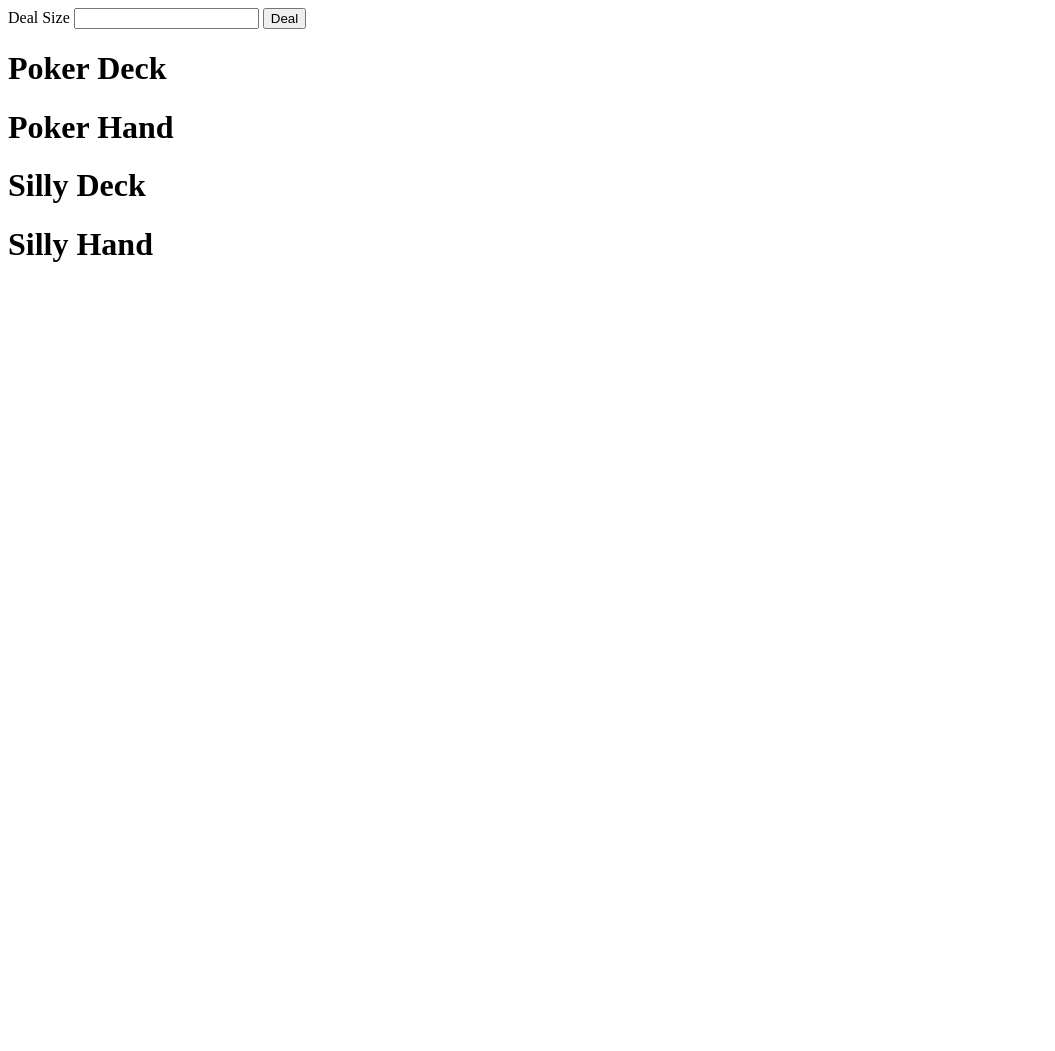
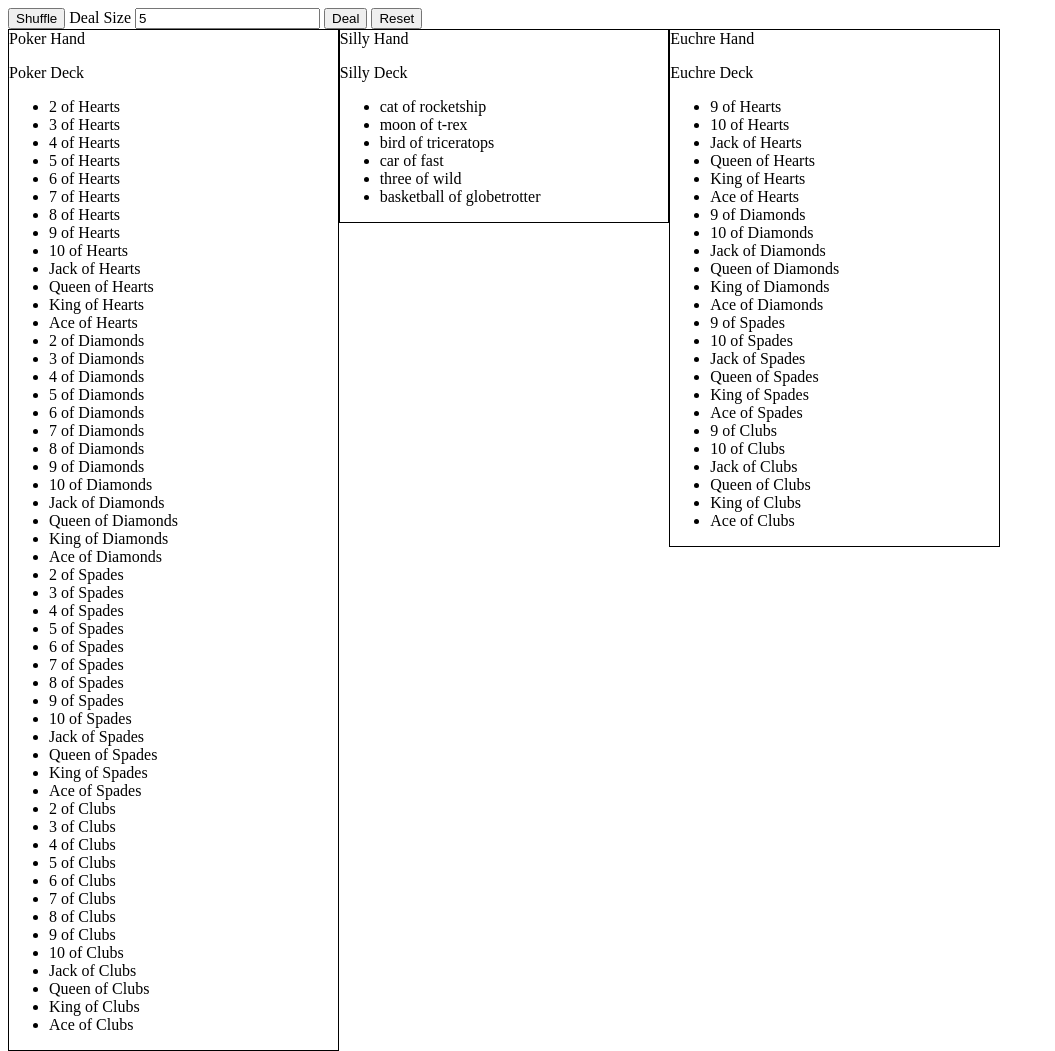
Before and after one commit to coderjoe/js-deck-of-cards, a plain HTML site: page index.html in a window 1280 px wide. Shown: the whole page, without its empty margins (0-1055 px from the left). Before the commit the page ends 800 px from the top, so only its background shows below. Drawn offline with Linux system fonts and the light colour scheme.

Commit message:
Working page with functionality

```diff
--- a/card.js
+++ b/card.js
@@ -1,6 +1,6 @@
 /*
  * World's simplest object.
- * We ignore accessors since the variable names will do
+ * We ignore accessors since the instance variables will do
  */
 function Card( value, name, suit ) {
     this.value = value;
@@ -15,23 +15,3 @@ Card.prototype.toString = function() {
 
     return this.name + ' of ' + this.suit;
 };
-
-/*
- * A utility function to help with the creation of decks with multiple suits
- * it makes the following assumptions.
- *
- * 1) Card names are listed in value order
- * 2) Every card  name is present once in each suit
- */
-DeckBuilder = {
-    build: function( card_names, card_suits ) {
-        var deck = [];
-        for( var s = 0; s < card_suits.length; s++ ) {
-            for( var n = 0; n < card_names.length; n++ ) {
-                deck.push( new Card( n+1, card_names[n], card_suits[s] ) );
-            }
-        }
-
-        return deck;
-    }
-};
--- a/deck.js
+++ b/deck.js
@@ -11,6 +11,13 @@ function Deck( card_types, shuffle_method ) {
     this.fresh_deck = card_types.slice(0);
     this.deck = card_types.slice(0);
     this.shuffleMethod = shuffle_method;
+}
+
+/*
+ * Deck accessor
+ */
+Deck.prototype.get = function() {
+    return this.deck;
 }
 
 /*
@@ -50,3 +57,23 @@ Deck.prototype.reset = function() {
 Deck.prototype.toString = function() {
     return this.deck.join(', ');
 };
+
+/*
+ * A utility function to help with the creation of decks with multiple suits
+ * it makes the following assumptions.
+ *
+ * 1) Card names are listed in value order
+ * 2) Every card  name is present once in each suit
+ */
+DeckBuilder = {
+    build: function( card_names, card_suits ) {
+        var deck = [];
+        for( var s = 0; s < card_suits.length; s++ ) {
+            for( var n = 0; n < card_names.length; n++ ) {
+                deck.push( new Card( n+1, card_names[n], card_suits[s] ) );
+            }
+        }
+
+        return deck;
+    }
+};
--- a/deck_types.js
+++ b/deck_types.js
@@ -1,5 +1,10 @@
 var DeckTypes = {
-    silly: [ 'cat', 'moon', 'bird', 'car', 'three', 'basketball' ],
+    silly: [ new Card(1,'cat','rocketship')
+            ,new Card(2, 'moon', 't-rex')
+            ,new Card(2,'bird', 'triceratops')
+            ,new Card(3, 'car', 'fast')
+            ,new Card(1000,'three','wild')
+            ,new Card(5, 'basketball', 'globetrotter') ],
 
     poker: {
         ace_low: DeckBuilder.build(['Ace',2,3,4,5,6,7,8,9,10,'Jack','Queen','King'],['Hearts','Diamonds','Spades','Clubs']),
--- a/index.html
+++ b/index.html
@@ -1,43 +1,51 @@
 <html>
     <head>
         <title>Deck of Cards in Javascript</title>
+        <script src="card.js" type="text/javascript"></script>
         <script src="deck.js" type="text/javascript"></script>
-        <script src="card.js" type="text/javascript"></script>
         <script src="shuffle_methods.js" type="text/javascript"></script>
         <script src="deck_types.js" type="text/javascript"></script>
+        <script src="page.js" type="text/javascript"></script>
 
         <style type="text/css">
-            #deck, #hand {
+            div.output {
+                float:left;
+                width: 26%;
+                margin-left: auto;
+                margin-right: auto;
                 border: 1px solid black;
             }
         </style>
 
     </head>
-    <body>
+    <body onload="displayAll();">
         <div>
+            <input type="button" id="shuffle" value="Shuffle" onclick="shuffleDecks();displayAll();"/>
             <label for="deal">Deal Size</label>
-            <input type="text" id="deal_size"/>
-            <input type="button" id="deal" value="Deal"/>
+            <input type="text" id="deal_size" value="5"/>
+            <input type="button" id="deal" value="Deal" onclick="dealDecks();displayAll();"/>
+            <input type="button" id="reset" value="Reset" onclick="resetDecks();displayAll();" />
         </div>
 
-        <div>
-            <h1>Poker Deck</h1>
-            <div id="pokerdeck"></div>
-        </div>
-        <div>
-            <h1>Poker Hand</h1>
-            <div id="pokerhand"></div>
+        <div class="output">
+           Poker Hand
+            <p id="pokerhand"></p>
+             Poker Deck
+            <p id="pokerdeck"></p>
         </div>
 
-        <div>
-            <h1>Silly Deck</h1>
-            <div id="pokerdeck"></div>
-        </div>
-        <div>
-            <h1>Silly Hand</h1>
-            <div id="pokerhand"></div>
+        <div class="output">
+           Silly Hand
+            <p id="sillyhand"></p>
+             Silly Deck
+            <p id="sillydeck"></p>
         </div>
 
-
+        <div class="output">
+             Euchre Hand
+            <p id="euchrehand"></p>
+             Euchre Deck
+            <p id="euchredeck"></p>
+      </div>
         </body>
 </html>
--- /dev/null
+++ b/page.js
@@ -0,0 +1,65 @@
+
+var pokerDeck = new Deck( DeckTypes.poker.ace_high, ShuffleMethod.modernFisherYates );
+var euchreDeck = new Deck( DeckTypes.euchre, ShuffleMethod.modernFisherYates );
+var sillyDeck = new Deck( DeckTypes.silly, ShuffleMethod.modernFisherYates );
+
+var pokerHand = [];
+var euchreHand = [];
+var sillyHand = [];
+
+function shuffleDecks() {
+    pokerDeck.shuffle();
+    euchreDeck.shuffle();
+    sillyDeck.shuffle();
+}
+
+function dealDecks() {
+    var dealSize = document.getElementById('deal_size').value;
+
+    pokerHand = pokerHand.concat( pokerDeck.deal(dealSize) );
+    euchreHand = euchreHand.concat( euchreDeck.deal(dealSize) );
+    sillyHand = sillyHand.concat( sillyDeck.deal(dealSize) );
+}
+
+function resetDecks() {
+    pokerHand = [];
+    euchreHand = [];
+    sillyHand = [];
+
+    pokerDeck.reset();
+    euchreDeck.reset();
+    sillyDeck.reset();
+}
+
+function display( deck, hand, deckid, handid ) {
+    var deckul = document.createElement('ul');
+    var handul = document.createElement('ul');
+
+    var deckArr = deck.get();
+
+    for( var i = 0; i < deckArr.length; i++ ) {
+        var li = document.createElement('li');
+        li.innerHTML = deckArr[i].toString();
+        deckul.appendChild( li );
+    }
+
+    for( var i = 0; i < hand.length; i++ ) {
+        var li = document.createElement('li');
+        li.innerHTML = hand[i].toString();
+        handul.appendChild( li );
+    }
+
+    var deckElem = document.getElementById(deckid);
+    var handElem = document.getElementById(handid);
+    deckElem.innerHTML = '';
+    handElem.innerHTML = '';
+
+    deckElem.appendChild( deckul );
+    handElem.appendChild( handul );
+}
+
+function displayAll() {
+   display( pokerDeck, pokerHand, 'pokerdeck','pokerhand');
+   display( euchreDeck, euchreHand, 'euchredeck','euchrehand');
+   display( sillyDeck, sillyHand, 'sillydeck','sillyhand');
+}
```
